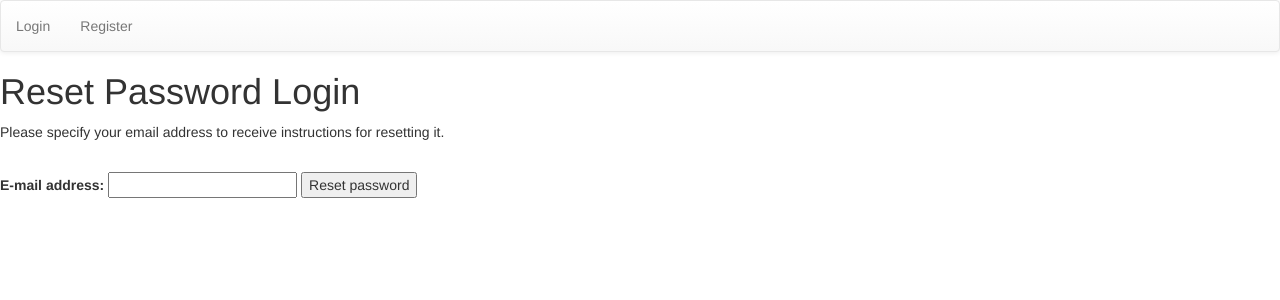
After one commit to albenakr/django-authentication, a Django app: a page that uses templates/base.html in a window 1280 px wide. The commit adds this page. Shown: the top 300 px of the page. Run offline with Django 3.2, Linux system fonts and the light colour scheme; parts of the project's set-up code (start-up, migrations or seed data) failed here and were passed over; some libraries are stand-ins or nearby versions.

Commit message:
Project done, CSS to be debugged

```diff
--- /dev/null
+++ b/accounts/templates/profile.html
@@ -0,0 +1,3 @@
+{% extends 'base.html' %} {% block page_title %}{{ user }}'s Profile{% endblock %} {% block page_heading %}{{ user }}'s Profile{% endblock %} {% block content %}
+<p>{{ profile.email }}</p>
+{% endblock %}
--- /dev/null
+++ b/accounts/url_reset.py
@@ -0,0 +1,11 @@
+from django.conf.urls import url
+from django.core.urlresolvers import reverse_lazy
+from django.contrib.auth.views import password_reset, password_reset_done, password_reset_confirm, password_reset_complete
+
+urlpatterns = [
+    url('^$', password_reset, {'post_reset_redirect': reverse_lazy('password_reset_done')}, name='password_reset'),
+    url(r'^done/$', password_reset_done, name='password_reset_done'),
+    url(r'^(?P<uidb64>[0-9A-Za-z]+)-(?P<token>.+)/$', password_reset_confirm,
+        {'post_reset_redirect': reverse_lazy('password_reset_complete')}, name='password_reset_confirm'),
+    url('^complete/$', password_reset_complete, name='password_reset_complete')
+]
--- /dev/null
+++ b/accounts/urls.py
@@ -0,0 +1,11 @@
+from django.conf.urls import url, include
+from accounts.views import logout, login, registration, user_profile
+from accounts import url_reset
+
+urlpatterns = [
+    url(r'^logout/', logout, name="logout"),
+    url(r'^login/', login, name="login"),
+    url(r'^register/', registration, name="registration"),
+    url(r'^profile/', user_profile, name="profile"),
+    url(r'^password-reset/', include(url_reset))
+]
--- /dev/null
+++ b/django_auth/static/css/style.css
@@ -0,0 +1,3 @@
+form {
+    width: 50%;
+}
--- a/django_auth/urls.py
+++ b/django_auth/urls.py
@@ -13,16 +13,13 @@ Including another URLconf
     1. Import the include() function: from django.conf.urls import url, include
     2. Add a URL to urlpatterns:  url(r'^blog/', include('blog.urls'))
 """
-from django.conf.urls import url
+from django.conf.urls import url, include
 from django.contrib import admin
-from accounts.views import index, logout, login, registration
+from accounts.views import index
+from accounts import urls as accounts_urls
 
 urlpatterns = [
     url(r'^admin/', admin.site.urls),
     url(r'^$', index, name="index"),
-    url(r'^accounts/logout/$', logout, name="logout"),
-    url(r'^accounts/login/$', login, name="login"),
-    url(r'^accounts/register/$', registration, name="registration"),
-
-
+    url(r'^accounts/', include(accounts_urls))
 ]
--- /dev/null
+++ b/requirements.txt
@@ -0,0 +1,2 @@
+Django==1.11.24
+pytz==2019.3
--- a/templates/base.html
+++ b/templates/base.html
@@ -1,4 +1,6 @@
 <!DOCTYPE html>
+{% load staticfiles %}
+
 <html lang="en">
 
 <head>
@@ -6,15 +8,28 @@
 	<meta name="viewport" content="width=device-width, initial-scale=1.0">
 	<meta http-equiv="X-UA-Compatible" content="ie=edge">
 	<title>{% block page_title %}{% endblock %}</title>
+
+	<!-- Latest compiled and minified CSS -->
+	<link rel="stylesheet" href="https://maxcdn.bootstrapcdn.com/bootstrap/3.3.7/css/bootstrap.min.css"
+		integrity="sha384-BVYiiSIFeK1dGmJRAkycuHAHRg32OmUcww7on3RYdg4Va+PmSTsz/K68vbdEjh4u" crossorigin="anonymous">
+
+	<!-- Optional theme -->
+	<link rel="stylesheet" href="https://maxcdn.bootstrapcdn.com/bootstrap/3.3.7/css/bootstrap-theme.min.css"
+		integrity="sha384-rHyoN1iRsVXV4nD0JutlnGaslCJuC7uwjduW9SVrLvRYooPp2bWYgmgJQIXwl/Sp" crossorigin="anonymous">
+
+	<link rel="stylesheet" href="{% static 'css/style.css' %}" type="text/css">
+
+	<!-- Latest compiled and minified JavaScript -->
+	<script src="https://maxcdn.bootstrapcdn.com/bootstrap/3.3.7/js/bootstrap.min.js"
+		integrity="sha384-Tc5IQib027qvyjSMfHjOMaLkfuWVxZxUPnCJA7l2mCWNIpG9mGCD8wGNIcPD7Txa" crossorigin="anonymous">
+	</script>
 </head>
 
 <body>
-	<h1>{% block page_heading %}{% endblock %}</h1>
-
-	<nav>
-		<ul>
+	<nav class="navbar navbar-default">
+		<ul class="nav navbar-nav">
 			{% if user.is_authenticated %}
-			<li><a href="#">Profile</a></li>
+			<li><a href="{% url 'profile' %}">Profile</a></li>
 			<li><a href="{% url 'logout' %}">Logout</a></li>
 			{% else %}
 			<li><a href="{% url 'login' %}">Login</a></li>
@@ -22,7 +37,9 @@
 			{% endif %}
 		</ul>
 	</nav>
-	<hr>
+
+	<h1>{% block page_heading %}{% endblock %}</h1>
+
 	{% if messages %}
 	<div>
 		{% for message in messages %}
--- /dev/null
+++ b/templates/registration/password_reset_form.html
@@ -0,0 +1,18 @@
+{% extends 'base.html' %}
+
+{% block page_title %}Password Reset Page{% endblock %}
+
+{% block page_heading %}Reset Password Login{% endblock %}
+
+{% block content %}
+
+<form method="post" class="accountform">
+    <p>Please specify your email address to receive instructions for resetting it.</p>
+    <br>
+    <div style="display:none">
+        <input type="hidden" value="{{ csrf_token }}" name="csrfmiddlewaretoken">
+    </div>
+     {{ form.email.errors }}
+    <p><label for="id_email" class="control-label required-field">E-mail address:</label> {{ form.email }} <input type="submit" value="Reset password" /></p>
+</form>
+{% endblock %}
```
Also changed, not shown: accounts/backends.py (added, +36 -0 lines), django_auth/settings.py (+15 -0 lines), templates/registration/password_reset_confirm.html (added, +20 -0 lines), templates/registration/password_reset_complete.html (added), templates/registration/password_reset_done.html (added), templates/registration/password_reset_email.html (added).
